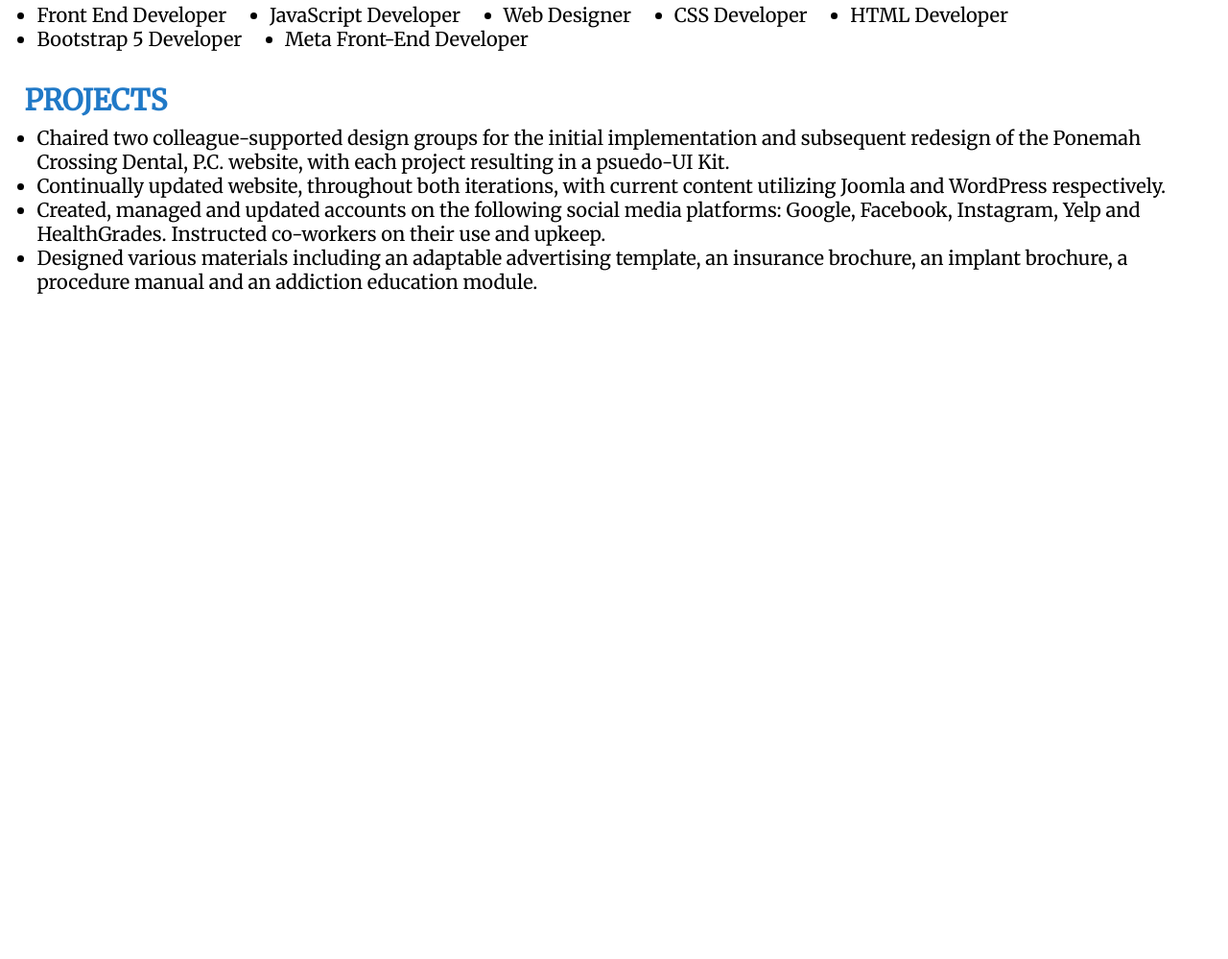
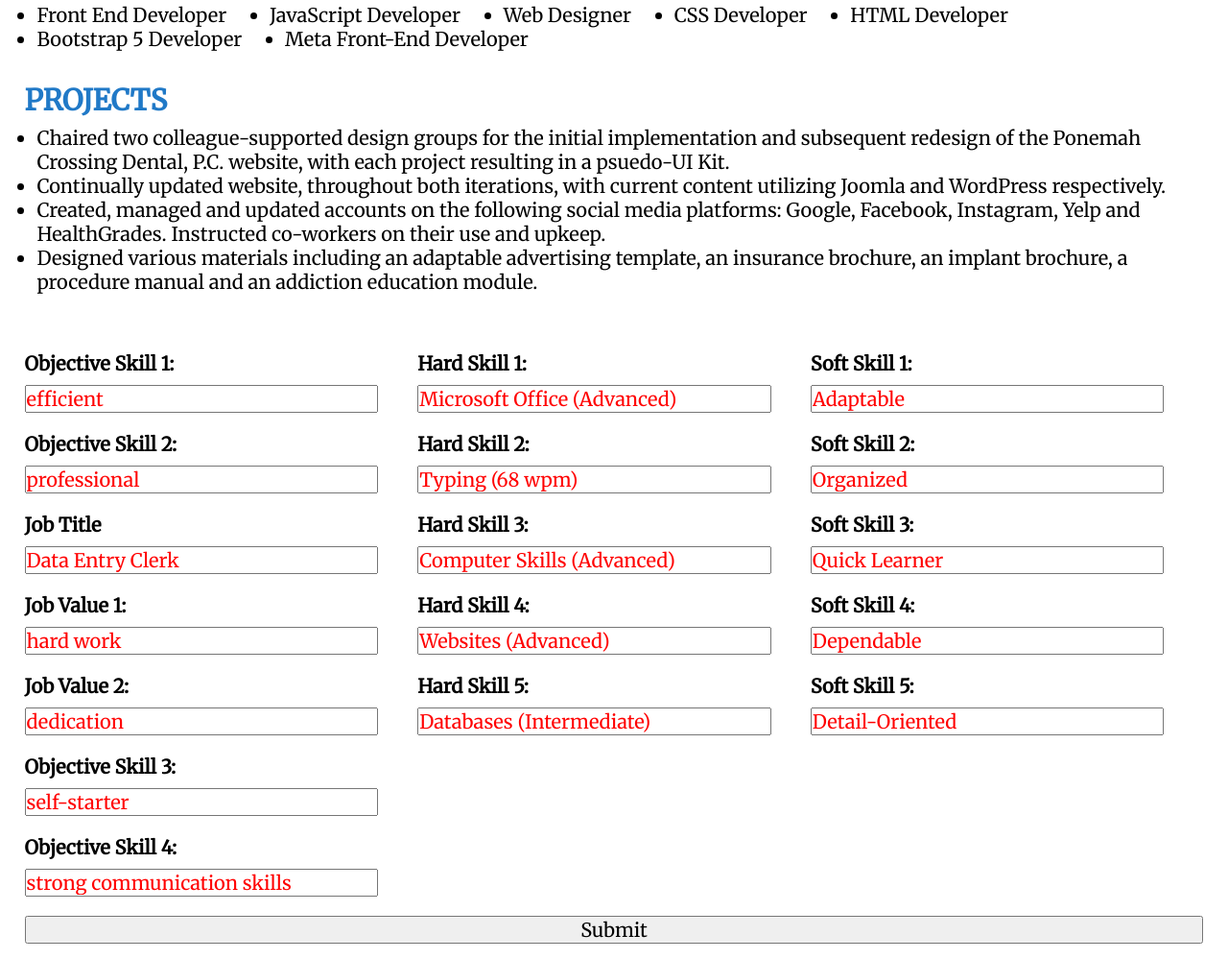
Before and after one commit to horoserp/my-resume, a plain HTML site: page index.html in a window 1280 px wide. Shown: the part 1522-2521 px from the top of the page at 96% size. Before the commit the page ends 1844 px from the top, so only its background shows below. Drawn offline with Linux system fonts and the light colour scheme; a web font is replaced by a local one.

Commit message:
Update: Add form that handles skill changes.

```diff
--- a/index.html
+++ b/index.html
@@ -24,11 +24,12 @@
             <h1 class="font-effect-shadow-multiple">Robert Horosewski</h1>
             <!-- Objective -->
             <p>
-                I am a responsible and efficient individual with over 25 years of experience in
-                administration. I am eager to employ my skills as a Data Entry Clerk in an
-                organization that values hard work and dedication. As a self-starter with strong
-                communication skills, I anticipate contributing immediately to your company's
-                success.
+                I am an <span class="skill">efficient</span> and <span class="skill">professional</span>
+                individual with over 25 years of experience in administration. I am eager to employ my skills
+                as a <span class="skill">Data Entry Clerk</span> in an organization that values
+                <span class="skill">hard work</span> and <span class="skill">dedication</span>. As a
+                <span class="skill">self-starter</span> with <span class="skill">strong communication skills</span>,
+                I anticipate contributing immediately to your company's success.
             </p>
             <!-- Experience -->
             <h2>Experience</h2>
@@ -40,12 +41,13 @@
                 <span class="date">September 2024 - Current</span>
                 <ul>
                     <li>
-                        Complete tasks on state-of-the-art websites, exercising attention to detail
-                        in following directions while noting concerns about the user experience.
+                        Work hand in hand with clients to fulfil their requests on state of the art
+                        websites, exercising attention to detail and seeking to improve the overall
+                        user experience.
                     </li>
                     <li>
                         Provide accurate and thorough feedback utilizing clear and precise
-                        communication that is easy to comprehend.
+                        communication in a timely manner.
                     </li>
                 </ul>
             </p>
@@ -127,38 +129,38 @@
             <h2>Hard Skills</h2>
             <ul>
                 <li>
-                    Microsoft Office (Advanced)
+                    <span class="skill">Microsoft Office (Advanced)</span>
                 </li>
                 <li>
-                    Typing (68 wpm)
+                    <span class="skill">Typing (68 wpm)</span>
                 </li>
                 <li>
-                    Computer Skills (Advanced)
+                    <span class="skill">Computer Skills (Advanced)</span>
                 </li>
                 <li>
-                    Websites (Advanced)
+                    <span class="skill">Websites (Advanced)</span>
                 </li>
                 <li>
-                    Databases (Intermediate)
+                    <span class="skill">Databases (Intermediate)</span>
                 </li>
             </ul>
             <!-- Soft Skills -->
             <h2>Soft Skills</h2>
             <ul>
                 <li>
-                    Adaptable
+                    <span class="skill">Adaptable</span>
                 </li>
                 <li>
-                    Organized
+                    <span class="skill">Organized</span>
                 </li>
                 <li>
-                    Quick Learner
+                    <span class="skill">Quick Learner</span>
                 </li>
                 <li>
-                    Dependable
+                    <span class="skill">Dependable</span>
                 </li>
                 <li>
-                    Detail-Oriented
+                    <span class="skill">Detail-Oriented</span>
                 </li>
             </ul>
         </div>
@@ -203,5 +205,49 @@
         <li>Designed various materials including an adaptable advertising template, an insurance brochure, an implant brochure,
             a procedure manual and an addiction education module.</li>
     </ul>
+    <!-- Form -->
+    <form id="form">
+        <div class="grid">
+            <label for="skill1">Objective Skill 1:</label>
+            <input type="text" id="skill1" name="skill1" value="efficient">
+            <label for="skill2">Objective Skill 2:</label>
+            <input type="text" id="skill2" name="skill2" value="professional">
+            <label for="job">Job Title</label>
+            <input type="text" id="job" name="job" value="Data Entry Clerk">
+            <label for="value1">Job Value 1:</label>
+            <input type="text" id="value1" name="value1" value="hard work">
+            <label for="value1">Job Value 2:</label>
+            <input type="text" id="value2" name="value2" value="dedication">
+            <label for="skill3">Objective Skill 3:</label>
+            <input type="text" id="skill3" name="skill3" value="self-starter">
+            <label for="skill4">Objective Skill 4:</label>
+            <input type="text" id="skill4" name="skill4" value="strong communication skills">
+        </div>
+        <div class="grid">
+            <label for="hard1">Hard Skill 1:</label>
+            <input type="text" id="hard1" name="hard1" value="Microsoft Office (Advanced)">
+            <label for="hard2">Hard Skill 2:</label>
+            <input type="text" id="hard2" name="hard2" value="Typing (68 wpm)">
+            <label for="hard3">Hard Skill 3:</label>
+            <input type="text" id="hard3" name="hard3" value="Computer Skills (Advanced)">
+            <label for="hard4">Hard Skill 4:</label>
+            <input type="text" id="hard4" name="hard4" value="Websites (Advanced)">
+            <label for="hard5">Hard Skill 5:</label>
+            <input type="text" id="hard5" name="hard5" value="Databases (Intermediate)">
+        </div>
+        <div class="grid">
+            <label for="soft1">Soft Skill 1:</label>
+            <input type="text" id="soft1" name="soft1" value="Adaptable">
+            <label for="soft2">Soft Skill 2:</label>
+            <input type="text" id="soft2" name="soft2" value="Organized">
+            <label for="soft3">Soft Skill 3:</label>
+            <input type="text" id="soft3" name="soft3" value="Quick Learner">
+            <label for="soft4">Soft Skill 4:</label>
+            <input type="text" id="soft4" name="soft4" value="Dependable">
+            <label for="soft5">Soft Skill 5:</label>
+            <input type="text" id="soft5" name="soft5" value="Detail-Oriented">
+        </div>
+        <button type="submit">Submit</button>
+    </form>
 </body>
 </html>
--- a/script.js
+++ b/script.js
@@ -0,0 +1,15 @@
+// Wait for the document to load
+document.addEventListener("DOMContentLoaded", () => {
+    const form = document.getElementById("form");
+    form.addEventListener("submit", changeSkills);
+})
+
+// Update the listed skills on submit
+function changeSkills(e) {
+    e.preventDefault();
+    const skills = document.getElementsByClassName("skill");
+    const inputs = document.getElementsByTagName("input");
+    for (let key in skills) {
+        skills[key].innerHTML = inputs[key].value;
+    }
+}
--- a/style.css
+++ b/style.css
@@ -90,6 +90,29 @@ strong, em {
     position: absolute;
 }
 
+/* Form */
+#form {
+    margin-top: 3rem;
+    display: grid;
+    grid-template-columns: 1fr 1fr 1fr;
+}
+
+#form label {
+    display: block;
+    font-weight: bold;
+    margin-bottom: .5rem;
+}
+
+#form input {
+    width: 90%;
+    margin-bottom: 1rem;
+    color: red;
+}
+
+#form button {
+    grid-column: 1/4;
+}
+
 @media print {
 
     * {
@@ -108,4 +131,8 @@ strong, em {
         display: block;
     }
 
+    #form {
+        display: none;
+    }
+
 }
```
